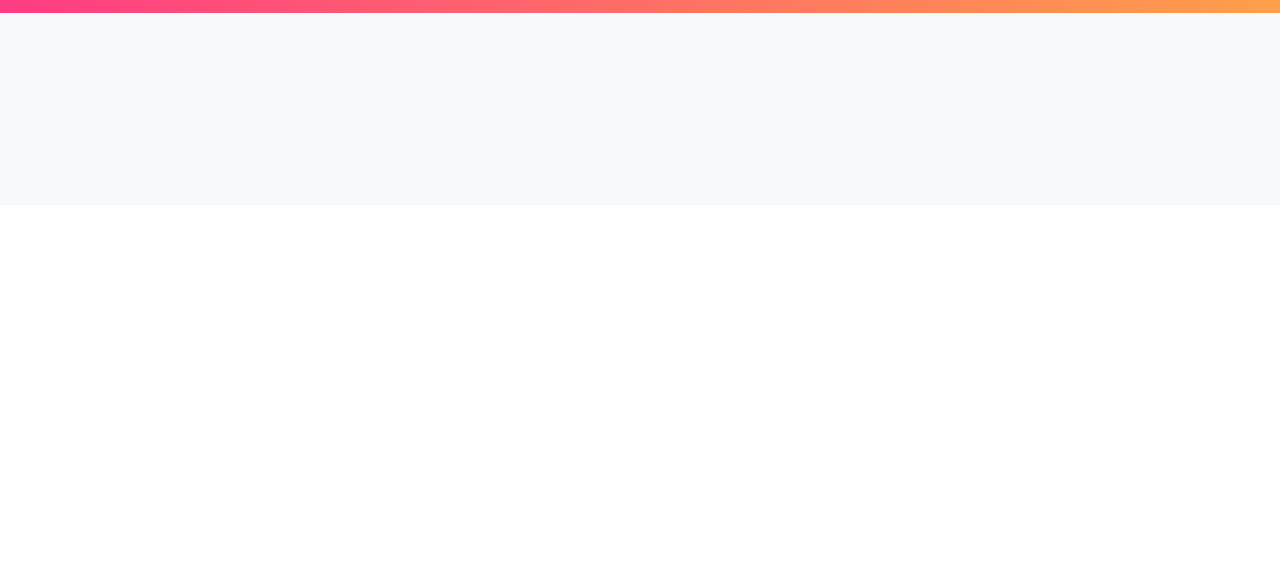
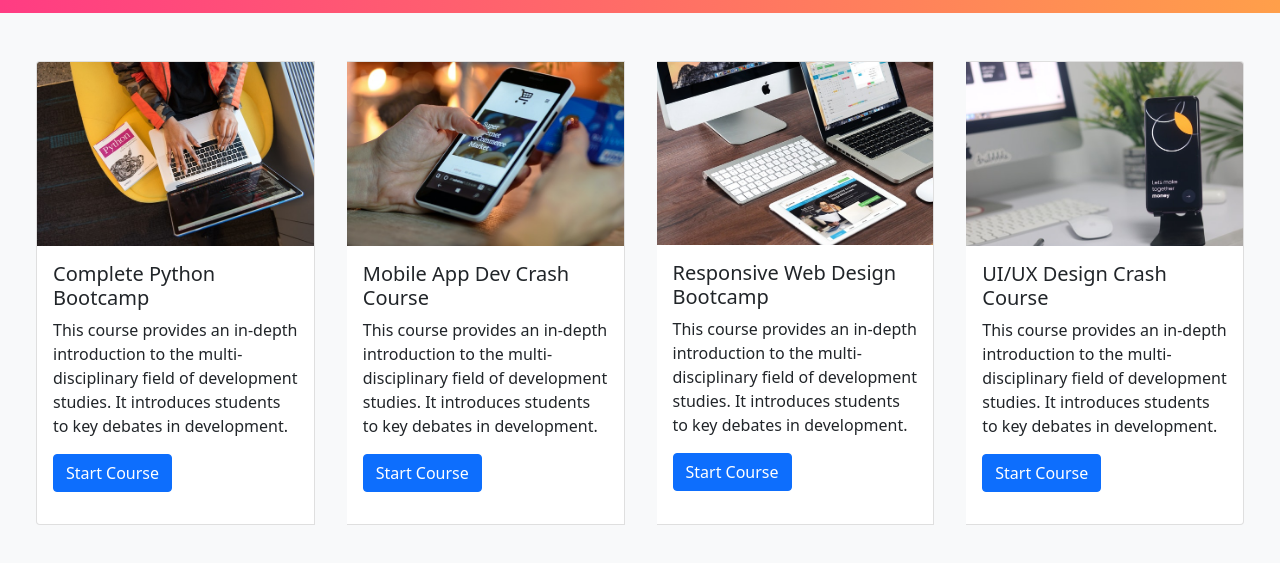
Before and after one commit to itamim345/E-learn, a plain HTML site: page index.html in a window 1280 px wide. Shown: the part 637-1200 px from the top of the page. Before the commit the page ends 842 px from the top, so only its background shows below. Drawn offline with nearby package versions, Linux system fonts and the light colour scheme.

Commit message:
main-area done

```diff
--- a/index.html
+++ b/index.html
@@ -74,11 +74,44 @@
         </div>
     </header>
     <!-- main-area -->
-    <div class="main-area p-5  bg-light">
-        <div class="row align-items-center">
-            <div class="container-fluid py-5">
-
+    <div class="main-area p-2  bg-light">
+        <div class="container-fluid py-4">
+          <div class="row align-items-center">
+              <div class="card-group">
+                <div class="card m-3">
+                  <img class="card-img-top" src="img/course-thumb-1.jpg" alt="Card image cap">
+                  <div class="card-body">
+                    <h5 class="card-title">Complete Python Bootcamp</h5>
+                    <p class="card-text">This course provides an in-depth introduction to the multi-disciplinary field of development studies. It introduces students to key debates in development.</p>
+                    <a href="#" class="btn btn-primary">Start Course</a>
+                  </div>
+                </div>
+                <div class="card m-3">
+                  <img class="card-img-top" src="img/course-thumb-2.jpg" alt="Card image cap">
+                  <div class="card-body">
+                    <h5 class="card-title">Mobile App Dev Crash Course</h5>
+                    <p class="card-text">This course provides an in-depth introduction to the multi-disciplinary field of development studies. It introduces students to key debates in development.<p>
+                    <a href="#" class="btn btn-primary">Start Course</a>
+                  </div>
+                </div>
+                <div class="card m-3">
+                  <img class="card-img-top" src="img/course-thumb-3.jpg" alt="Card image cap">
+                  <div class="card-body">
+                    <h5 class="card-title">Responsive Web Design Bootcamp</h5>
+                    <p class="card-text">This course provides an in-depth introduction to the multi-disciplinary field of development studies. It introduces students to key debates in development.</p>
+                    <a href="#" class="btn btn-primary">Start Course</a>
+                  </div>
+                </div>
+                <div class="card m-3">
+                  <img class="card-img-top" src="img/course-thumb-4.jpg" alt="Card image cap">
+                  <div class="card-body">
+                    <h5 class="card-title">UI/UX Design Crash Course</h5>
+                    <p class="card-text">This course provides an in-depth introduction to the multi-disciplinary field of development studies. It introduces students to key debates in development.</p>
+                    <a href="#" class="btn btn-primary">Start Course</a>
+                  </div>
+                </div>
               </div>
+        </div>
         </div>
     </div>
 
--- a/style.css
+++ b/style.css
@@ -7,3 +7,6 @@
 .intro-area {
     background-image: linear-gradient(to left, #FF9F4A,#FF3C83);
 }
+.main-area .card:hover {
+    box-shadow: rgba(0, 0, 0, 0.25) 0px 14px 28px, rgba(0, 0, 0, 0.22) 0px 10px 10px;
+}
```
Also changed, not shown: img/course-thumb-1.jpg (added), img/course-thumb-2.jpg (added), img/course-thumb-3.jpg (added), img/course-thumb-4.jpg (added).
